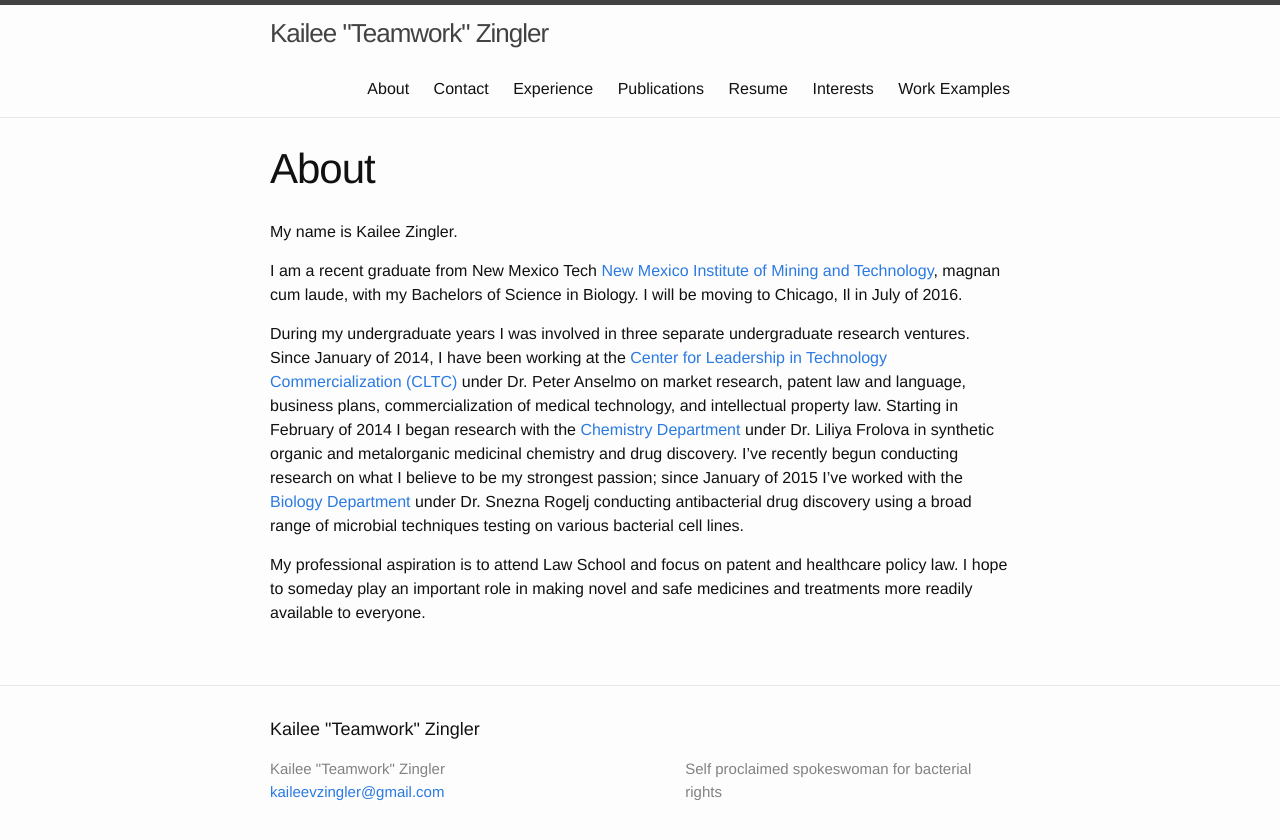
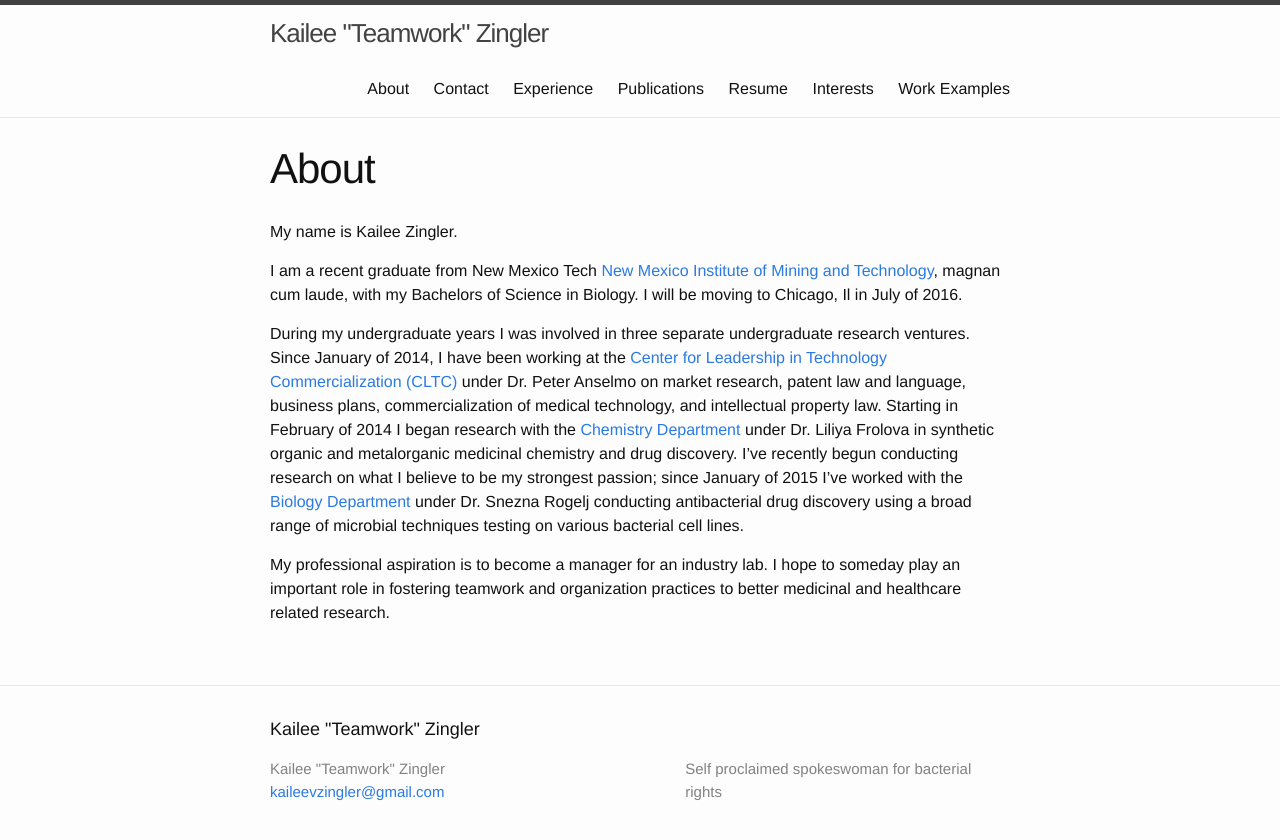
Before and after one commit to kzingler/kzingler.github.io, a Jekyll site: the page built from about.md, in a window 1280 px wide. Shown: the top 840 px of the page. Built offline with Jekyll 4.4.1, drawn with Linux system fonts in a browser that asks for light colours.

Commit message:
new about

```diff
--- a/about.md
+++ b/about.md
@@ -24,6 +24,5 @@ Department](http://infohost.nmt.edu/~biology/) under Dr. Snezna Rogelj
 conducting antibacterial drug discovery using a broad range of microbial
 techniques testing on various bacterial cell lines.
 
-My professional aspiration is to attend Law School and focus on patent and healthcare policy law.
-I hope to someday play an important role in making novel and safe medicines and treatments
-more readily available to everyone.
+My professional aspiration is to become a manager for an industry lab.
+I hope to someday play an important role in fostering teamwork and organization practices to better medicinal and healthcare related research.
```
